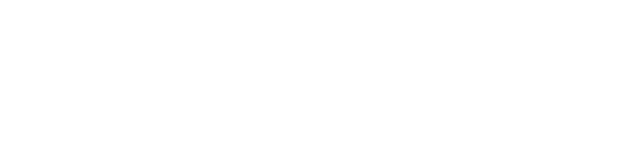
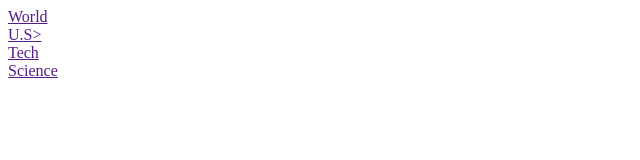
Before and after one commit to boywhocodes/MyTimes, a plain HTML site: page index.html in a window 1280 px wide. Shown: the whole page, without its empty margins (0-640 px from the left). Drawn offline with Linux system fonts and the light colour scheme.

Commit message:
header container

```diff
--- a/index.html
+++ b/index.html
@@ -13,6 +13,28 @@
 
 <body>
 
+    <div class="header-container">
+
+        <div class="header-item">
+            <a href="">World</a>
+        </div>
+
+        <div class="header-item">
+            <a href="">U.S></a>
+        </div>
+
+        <div class="header-item">
+            <a href="">Tech</a>
+        </div>
+
+        <div class="header-item">
+            <a href="">Science</a>
+        </div>
+
+    </div>
+
+
+
 
 </body>
 
```
